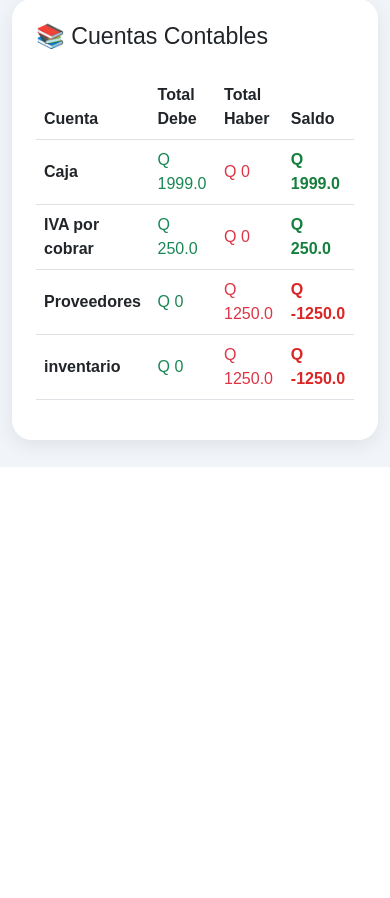
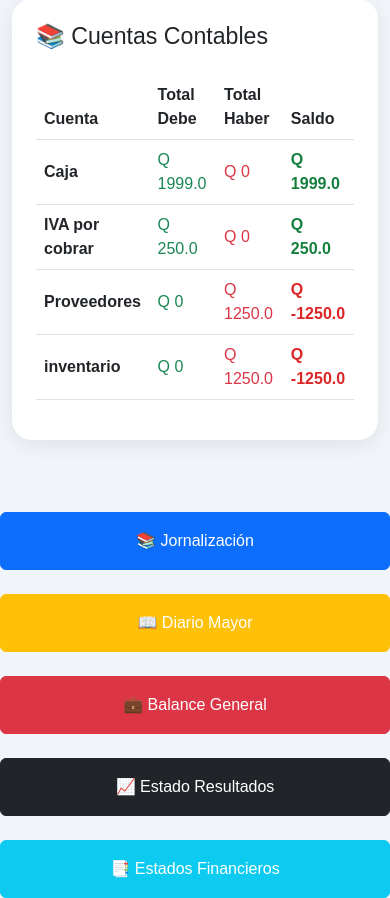
Before and after one commit to benysamayoa/sistema-contable-flask, a Flask app: page /balance in a window 390 px wide. Shown: the part 377-1275 px from the top of the page. Before the commit the page ends 844 px from the top, so only its background shows below. Run offline with Flask 3, Linux system fonts and the light colour scheme; a user stored in the database is signed in; data comes from the database, SQL or seed files in the repository.

Commit message:
Add navigation buttons to balance_saldos.html
Added navigation buttons for various financial reports.

```diff
--- a/templates/balance_saldos.html
+++ b/templates/balance_saldos.html
@@ -206,5 +206,47 @@
 
 </div>
 
+<div class="row g-4 mt-4">
+
+    <div class="col-md-2">
+        <a href="/jornalizacion"
+        class="btn btn-primary w-100 btn-acceso py-3">
+            📚 Jornalización
+        </a>
+    </div>
+
+    <div class="col-md-2">
+        <a href="/diario_mayor"
+        class="btn btn-warning text-white w-100 btn-acceso py-3">
+            📖 Diario Mayor
+        </a>
+    </div>
+
+    <div class="col-md-2">
+        <a href="/balance_general"
+        class="btn btn-danger w-100 btn-acceso py-3">
+            💼 Balance General
+        </a>
+    </div>
+
+    <div class="col-md-3">
+        <a href="/estado_resultados"
+        class="btn btn-dark w-100 btn-acceso py-3">
+            📈 Estado Resultados
+        </a>
+    </div>
+
+    <div class="col-md-3">
+        <a href="/estados_financieros"
+        class="btn btn-info text-white w-100 btn-acceso py-3">
+            📑 Estados Financieros
+        </a>
+    </div>
+
+</div>
+
+
+
+
 </body>
 </html>
```
